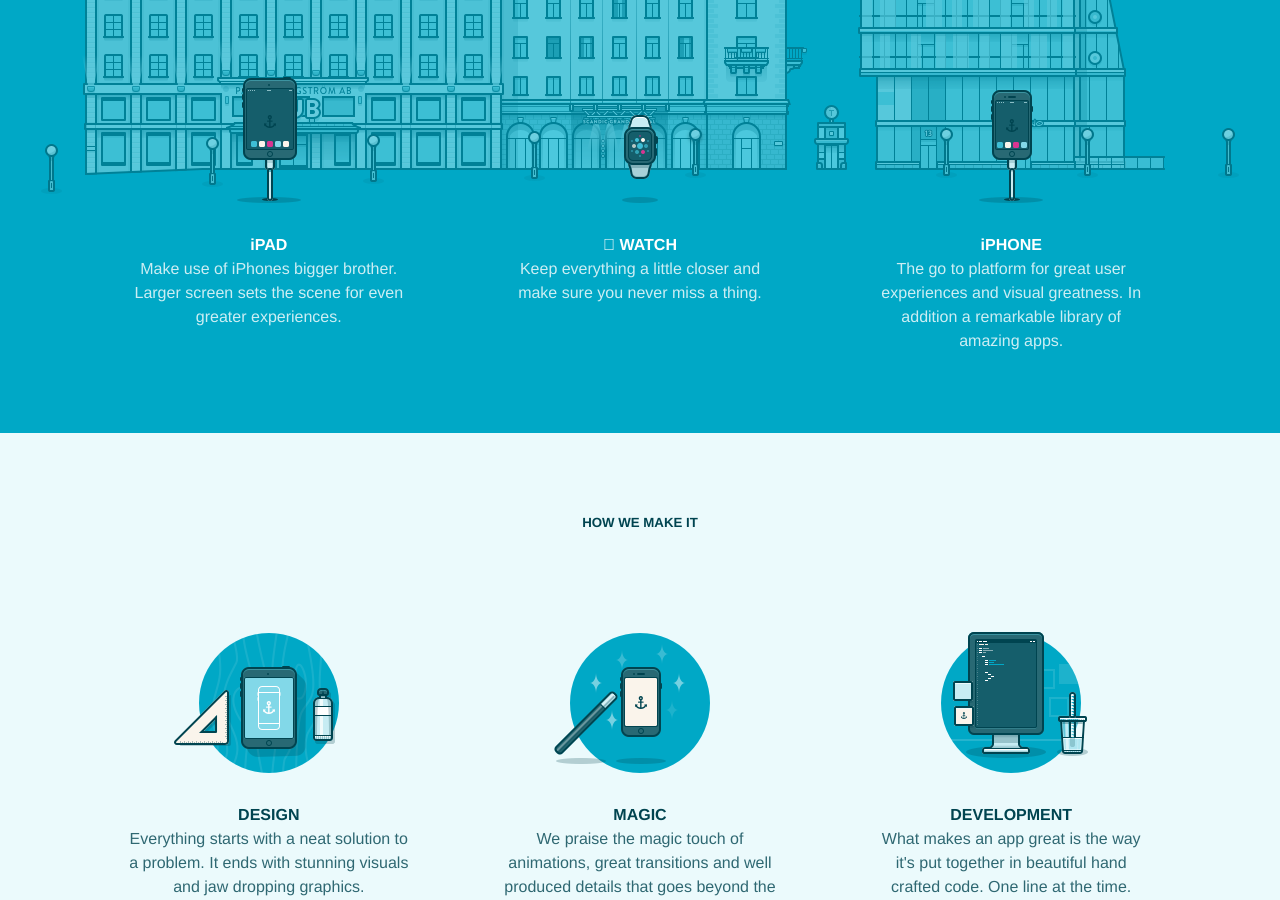
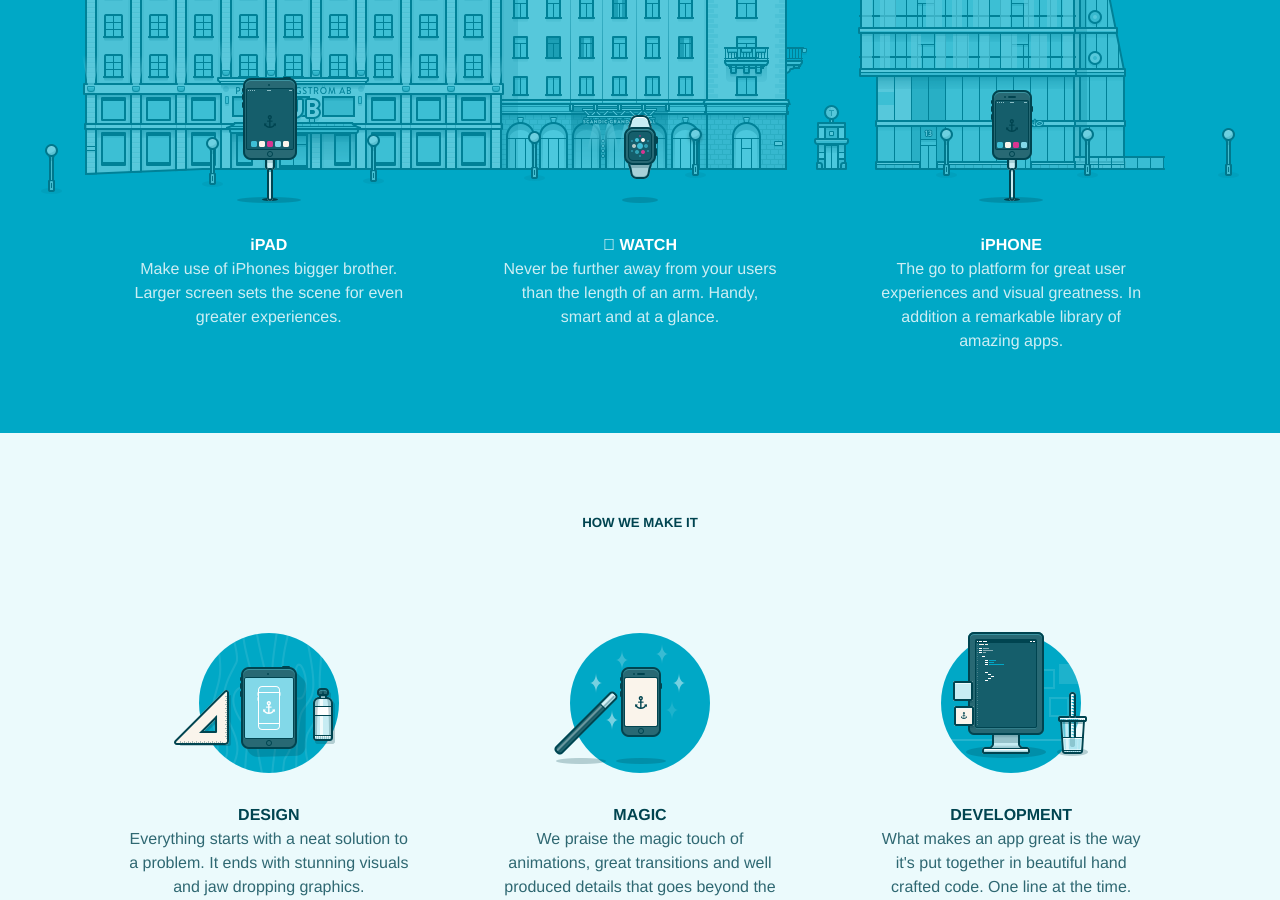
Before and after one commit to AlexxNica/madebybowtie.github.io, a Jekyll site: the page built from index.html, in a window 1280 px wide and 900 px high, scrolled down 476 px. Built offline with Jekyll 4.4.1, drawn with Linux system fonts in a browser that asks for light colours; nearby versions of some CDN libraries.

Commit message:
Copy-update
Copy!

```diff
--- a/index.html
+++ b/index.html
@@ -23,7 +23,7 @@
       <div class="grid-item-image"></div>
       <div class="grid-item-description">
         <h4 class="grid-item-title"><span class="apple"></span> WATCH</h4>
-        <p class="grid-item-subtitle">Keep everything a little closer and make sure you never miss a thing.</p>
+        <p class="grid-item-subtitle">Never be further away from your users than the length of an arm. Handy, smart and at a glance.</p>
       </div>
     </div>
     <div class="grid-item" id="iphone-item">
```
